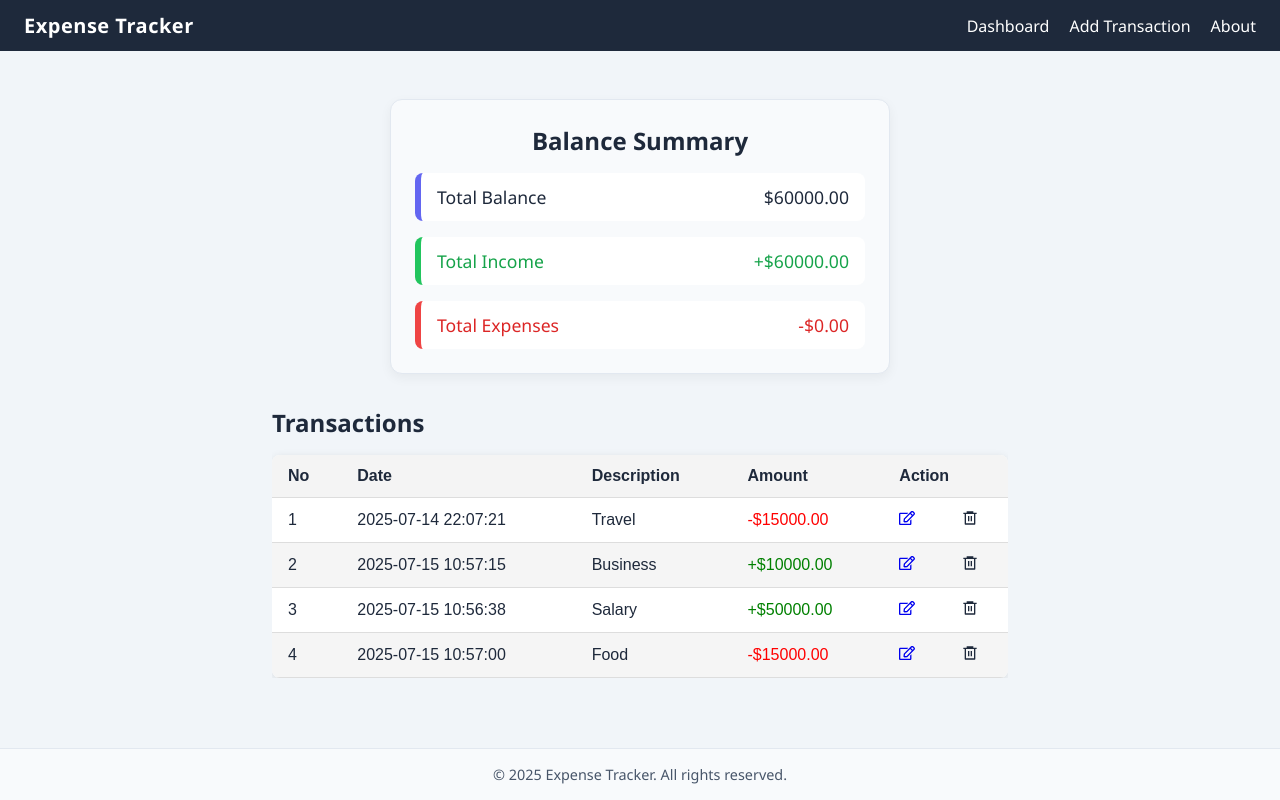
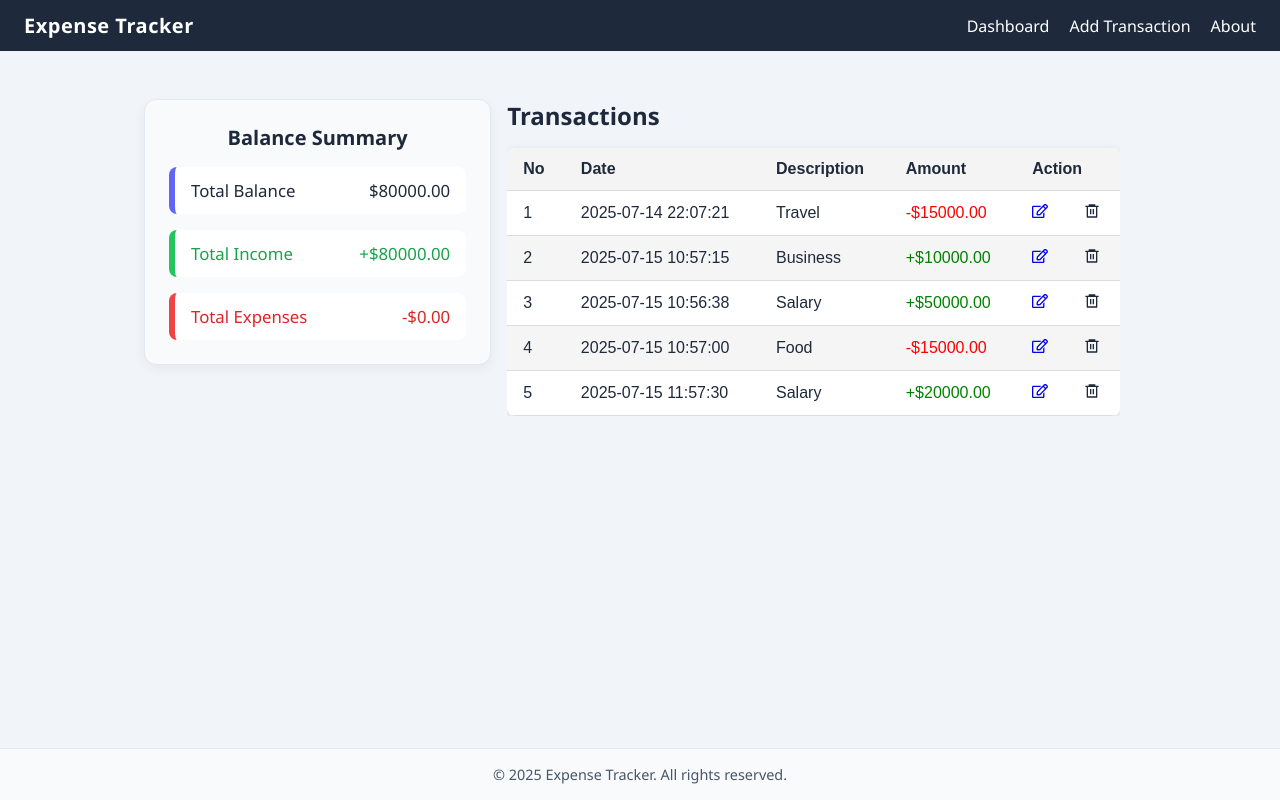
Before and after one commit to sharfrasaqsan/react-expense-tracker, a React (Create React App) app: page / in a window 1280 px wide. Built offline with nearby package versions, Linux system fonts and the light colour scheme; data requests are answered from the project's data file.

Commit message:
ui enhanced

```diff
--- a/data/db.json
+++ b/data/db.json
@@ -27,6 +27,13 @@
       "text": "Food",
       "amount": -15000,
       "type": "expense"
+    },
+    {
+      "id": "7173",
+      "datetime": "2025-07-15 11:57:30",
+      "text": "Salary",
+      "amount": 20000,
+      "type": "income"
     }
   ]
 }
--- a/src/App.css
+++ b/src/App.css
@@ -25,7 +25,7 @@
 .main {
   flex: 1; /* pushes Footer to the bottom */
   width: 100%;
-  max-width: 800px;
+  max-width: 1024px;
   margin: 0 auto;
   padding: 2rem 1rem;
 }
--- a/src/pages/Dashboard.js
+++ b/src/pages/Dashboard.js
@@ -1,11 +1,16 @@
 import Balance from "../components/Balance";
 import TransactionList from "../components/TransactionList";
+import "../styles/dashboard.css";
 
 const Dashboard = () => {
   return (
-    <div>
-      <Balance />
-      <TransactionList />
+    <div className="dashboard">
+      <div className="dashboard-right">
+        <Balance />
+      </div>
+      <div className="dashboard-left">
+        <TransactionList />
+      </div>
     </div>
   );
 };
--- a/src/styles/balance.css
+++ b/src/styles/balance.css
@@ -9,7 +9,7 @@
 }
 
 .balance-title {
-  font-size: 1.5rem;
+  font-size: 1.25rem;
   font-weight: 600;
   margin-bottom: 1rem;
   text-align: center;
@@ -25,7 +25,7 @@
 .balance-item {
   display: flex;
   justify-content: space-between;
-  font-size: 1.1rem;
+  font-size: 1.05rem;
   padding: 0.75rem 1rem;
   border-radius: 8px;
   background-color: #fff;
--- /dev/null
+++ b/src/styles/dashboard.css
@@ -0,0 +1,23 @@
+.dashboard {
+  display: flex;
+  justify-content: space-between;
+}
+
+.dashboard-right {
+  width: 35%;
+}
+
+.dashboard-left {
+  width: 65%;
+}
+
+@media screen and (max-width: 768px) {
+  .dashboard {
+    flex-direction: column;
+  }
+
+  .dashboard-right,
+  .dashboard-left {
+    width: 100%;
+  }
+}
```
